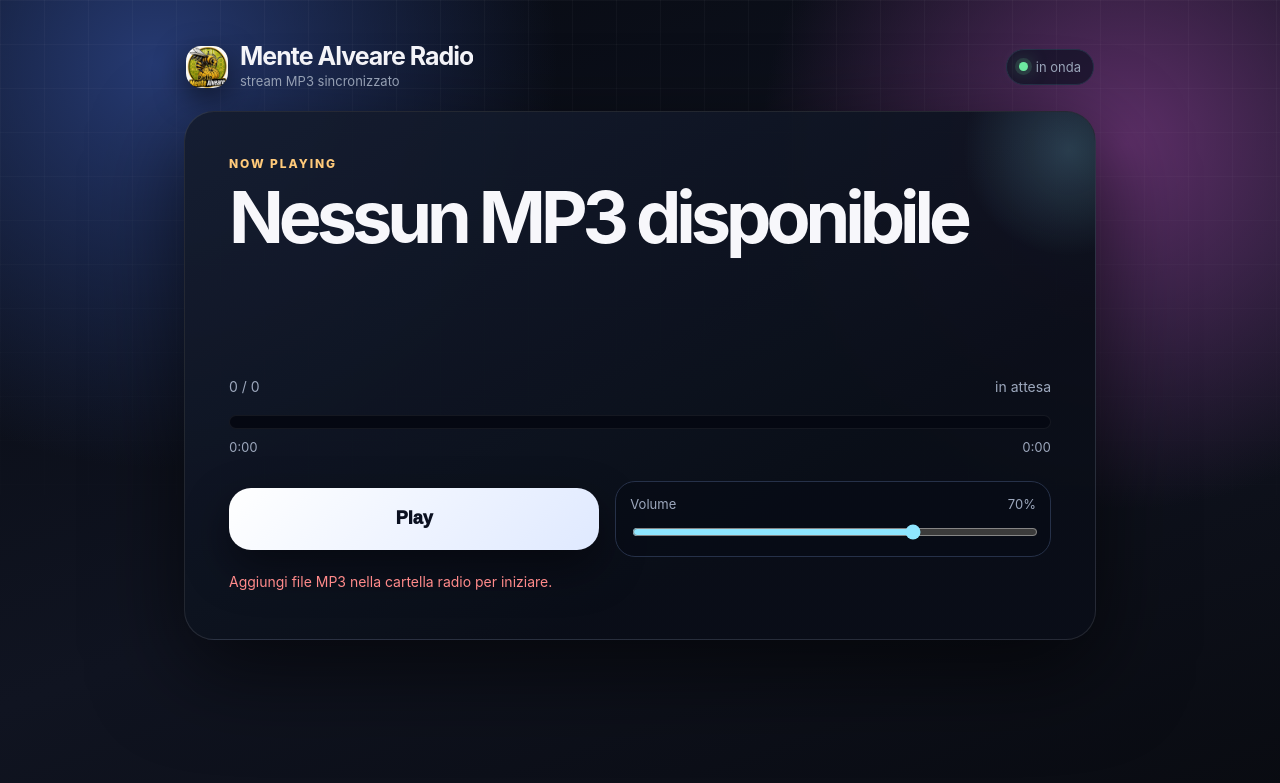
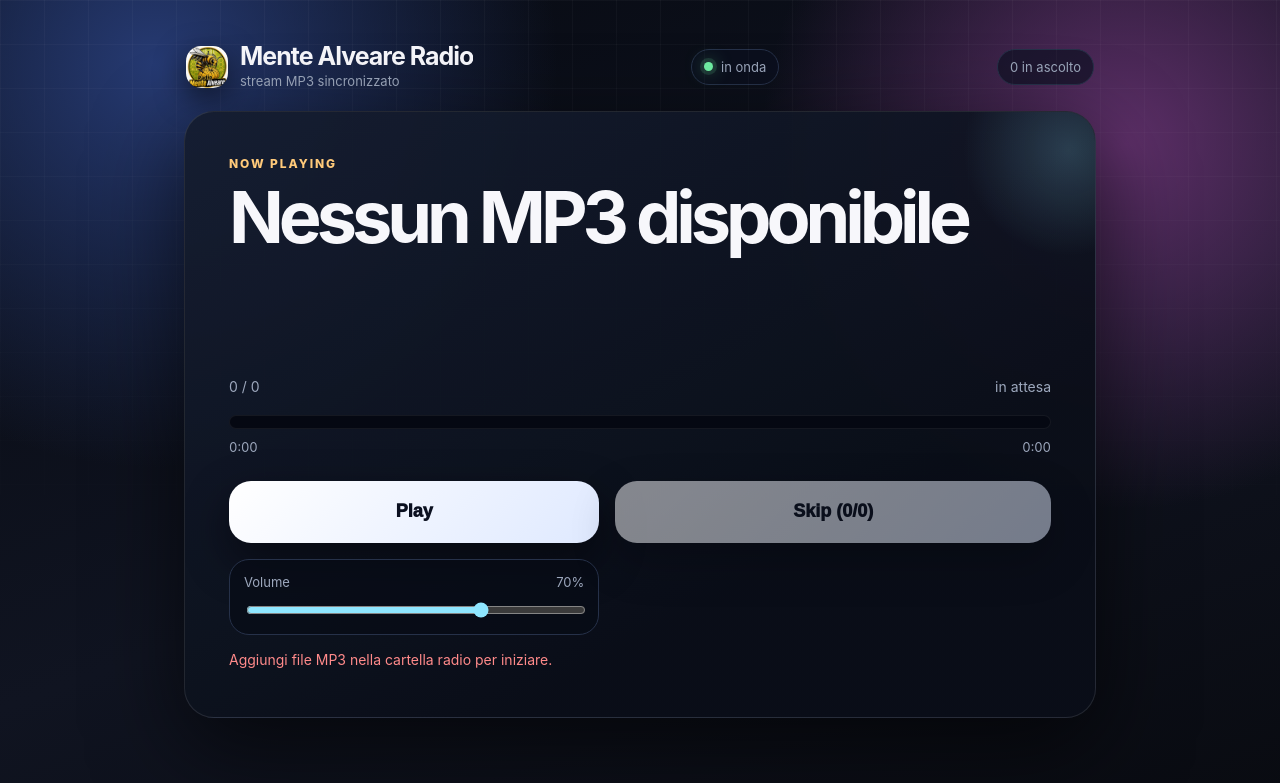
Before and after one commit to gianbo01/radio_mentealveare, a Flask app: page / in a window 1280 px wide. Shown: the top 783 px of the page. Run offline with Flask 3, Linux system fonts and the light colour scheme; parts of the project's set-up code (start-up, migrations or seed data) failed here and were passed over.

Commit message:
Add PWA listeners and skip voting

```diff
--- a/app.py
+++ b/app.py
@@ -89,12 +89,72 @@ def build_app():
         "current_index": 0,
         "started_at": time.time(),
     }
+    listening_sids = set()
+    skip_votes = set()
+
     def is_origin_allowed(origin):
         if not origin:
             return False
         if allowed_origins == "*":
             return True
         return origin in allowed_origins
+
+    def listeners_payload():
+        with state_lock:
+            return {"listening": len(listening_sids)}
+
+    def broadcast_listeners():
+        socketio.emit("listeners", listeners_payload())
+
+    def needed_votes_unlocked():
+        return (len(listening_sids) // 2) + 1 if listening_sids else 0
+
+    def needed_votes():
+        with state_lock:
+            return needed_votes_unlocked()
+
+    def skip_payload():
+        with state_lock:
+            return {
+                "votes": len(skip_votes),
+                "needed": needed_votes_unlocked(),
+                "listening": len(listening_sids),
+            }
+
+    def broadcast_skip():
+        socketio.emit("skip_state", skip_payload())
+
+    def advance_track_locked(replacement_playlist=None):
+        if replacement_playlist is not None:
+            state["playlist"] = replacement_playlist
+            state["current_index"] = 0
+        else:
+            playlist = state["playlist"]
+            if not playlist:
+                return False
+
+            if state["current_index"] + 1 >= len(playlist):
+                state["playlist"] = load_playlist()
+                state["current_index"] = 0
+            else:
+                state["current_index"] += 1
+
+        state["started_at"] = time.time()
+        skip_votes.clear()
+        return True
+
+    def emit_track_advanced():
+        socketio.emit("radio_update", current_payload())
+        broadcast_skip()
+
+    def advance_track(reason, replacement_playlist=None):
+        with state_lock:
+            advanced = advance_track_locked(replacement_playlist)
+
+        if advanced:
+            emit_track_advanced()
+
+        return advanced
 
     @app.after_request
     def add_radio_cors_headers(response):
@@ -171,11 +231,12 @@ def build_app():
                 state["current_index"] = 0
             else:
                 deleted_current = current_track is not None and current_track["filename"] == filename
-                state["playlist"] = new_playlist
-                state["current_index"] = 0
-                state["started_at"] = time.time()
+                if not deleted_current:
+                    state["playlist"] = new_playlist
+                    state["current_index"] = 0
+                    state["started_at"] = time.time()
 
-            return len(state["playlist"]), deleted_current
+            return len(new_playlist if deleted_current else state["playlist"]), deleted_current, new_playlist
 
     def current_payload():
         with state_lock:
@@ -270,6 +331,7 @@ def build_app():
 
             socketio.sleep(sleep_for)
 
+            advanced = False
             with state_lock:
                 playlist = state["playlist"]
                 if not playlist:
@@ -279,16 +341,10 @@ def build_app():
                 if time.time() - state["started_at"] + 0.05 < track["duration"]:
                     continue
 
-                if state["current_index"] + 1 >= len(playlist):
-                    playlist = load_playlist()
-                    state["playlist"] = playlist
-                    state["current_index"] = 0
-                else:
-                    state["current_index"] += 1
+                advanced = advance_track_locked()
 
-                state["started_at"] = time.time()
-
-            socketio.emit("radio_update", current_payload())
+            if advanced:
+                emit_track_advanced()
 
     @app.route("/")
     @app.route("/player")
@@ -384,7 +440,7 @@ def build_app():
 
         try:
             target.unlink()
-            total_tracks, deleted_current = delete_track_from_playlist(target.name)
+            total_tracks, deleted_current, replacement_playlist = delete_track_from_playlist(target.name)
             payload = {
                 "ok": True,
                 "message": f"Brano eliminato: {target.name}",
@@ -393,7 +449,7 @@ def build_app():
                 "playlist_length": total_tracks,
             }
             if deleted_current:
-                socketio.emit("radio_update", current_payload())
+                advance_track("delete", replacement_playlist)
             return jsonify(payload)
         except Exception as exc:
             return jsonify({"ok": False, "error": str(exc)}), 500
@@ -417,10 +473,69 @@ def build_app():
     @socketio.on("connect")
     def on_connect():
         emit("radio_state", current_payload())
+        emit("listeners", listeners_payload())
+        emit("skip_state", skip_payload())
 
     @socketio.on("request_state")
     def on_request_state():
         emit("radio_state", current_payload())
+
+    @socketio.on("set_listening")
+    def on_set_listening(is_listening):
+        should_advance = False
+        with state_lock:
+            if bool(is_listening):
+                listening_sids.add(request.sid)
+            else:
+                listening_sids.discard(request.sid)
+                skip_votes.discard(request.sid)
+            should_advance = bool(listening_sids) and len(skip_votes) >= needed_votes_unlocked()
+
+        if should_advance:
+            advance_track("vote")
+        else:
+            broadcast_skip()
+
+        broadcast_listeners()
+
+    @socketio.on("vote_skip")
+    def on_vote_skip():
+        should_advance = False
+        listeners_changed = False
+        with state_lock:
+            if request.sid not in listening_sids:
+                listening_sids.add(request.sid)
+                listeners_changed = True
+
+            if request.sid in skip_votes:
+                skip_votes.discard(request.sid)
+            else:
+                skip_votes.add(request.sid)
+
+            should_advance = bool(listening_sids) and len(skip_votes) >= needed_votes_unlocked()
+
+        if should_advance:
+            advance_track("vote")
+        else:
+            broadcast_skip()
+
+        if listeners_changed:
+            broadcast_listeners()
+
+    @socketio.on("disconnect")
+    def on_disconnect():
+        should_advance = False
+        with state_lock:
+            listening_sids.discard(request.sid)
+            skip_votes.discard(request.sid)
+            should_advance = bool(listening_sids) and len(skip_votes) >= needed_votes_unlocked()
+
+        if should_advance:
+            advance_track("vote")
+        else:
+            broadcast_skip()
+
+        broadcast_listeners()
 
     reset_playlist()
     socketio.start_background_task(radio_worker)
--- a/templates/player.html
+++ b/templates/player.html
@@ -4,8 +4,13 @@
   <meta charset="utf-8">
   <meta name="viewport" content="width=device-width, initial-scale=1">
   <title>Mente Alveare Radio</title>
-  <link rel="icon" href="/static/img/favicon.jpg" type="image/jpeg">
-  <link rel="apple-touch-icon" href="/static/img/favicon.jpg">
+  <link rel="manifest" href="/static/manifest.json">
+  <meta name="theme-color" content="#101421">
+  <link rel="icon" type="image/png" href="/static/img/icon-192.png">
+  <link rel="apple-touch-icon" href="/static/img/icon-192.png">
+  <meta name="apple-mobile-web-app-capable" content="yes">
+  <meta name="apple-mobile-web-app-status-bar-style" content="black-translucent">
+  <meta name="apple-mobile-web-app-title" content="Radio">
   <style>
     :root {
       color-scheme: dark;
@@ -232,6 +237,8 @@
 
     .play-button:hover { transform: translateY(-1px); }
     .play-button:active { transform: translateY(1px); }
+    .play-button:disabled { cursor: not-allowed; opacity: 0.5; transform: none; }
+    .play-button.voted { background: linear-gradient(135deg, var(--accent), var(--accent-2)); }
 
     .volume-card {
       display: grid;
@@ -306,6 +313,7 @@
         <span class="dot" aria-hidden="true"></span>
         <span id="connectionText">riconnessione...</span>
       </div>
+      <span id="listeners" class="connection" aria-live="polite">0 in ascolto</span>
     </header>
 
     <main>
@@ -329,6 +337,7 @@
 
         <div class="controls">
           <button id="playPause" class="play-button" type="button" aria-label="Avvia la radio">Play</button>
+          <button id="skip" class="play-button" type="button" disabled>Skip (0/0)</button>
           <div class="volume-card">
             <label class="volume-label" for="volume">
               <span>Volume</span>
@@ -355,10 +364,12 @@
     const duration = document.getElementById('duration');
     const progressBar = document.getElementById('progressBar');
     const playPause = document.getElementById('playPause');
+    const skipBtn = document.getElementById('skip');
     const volume = document.getElementById('volume');
     const volumeValue = document.getElementById('volumeValue');
     const connection = document.getElementById('connection');
     const connectionText = document.getElementById('connectionText');
+    const listenersEl = document.getElementById('listeners');
     const message = document.getElementById('message');
     const retry = document.getElementById('retry');
     const livePosition = document.getElementById('livePosition');
@@ -372,6 +383,8 @@
     let animationFrame = null;
     let fallbackPoll = null;
     let softResyncPoll = null;
+    let hasVoted = false;
+    let lastSkipState = { votes: 0, needed: 0, listening: 0 };
 
     audio.volume = 0.7;
 
@@ -403,10 +416,33 @@
       if (socket.connected) socket.emit('request_state');
     }
 
+    function sendListeningState(isListening) {
+      if (socket.connected) socket.emit('set_listening', Boolean(isListening));
+    }
+
     function updatePlayButton() {
       const playing = !audio.paused && !audio.ended;
       playPause.textContent = playing ? 'Pause' : 'Play';
       playPause.setAttribute('aria-label', playing ? 'Metti in pausa la radio' : 'Avvia la radio');
+      updateSkipAvailability();
+    }
+
+    function setSkipVoted(isVoted) {
+      hasVoted = isVoted;
+      skipBtn.classList.toggle('voted', hasVoted);
+    }
+
+    function updateSkipButton(payload = lastSkipState) {
+      lastSkipState = payload || lastSkipState;
+      const votes = Number(lastSkipState.votes) || 0;
+      const needed = Number(lastSkipState.needed) || 0;
+      skipBtn.textContent = `Skip (${votes}/${needed})`;
+      updateSkipAvailability();
+    }
+
+    function updateSkipAvailability() {
+      const canVote = Boolean(currentState && currentState.track && !audio.paused && !audio.ended && socket.connected);
+      skipBtn.disabled = !canVote;
     }
 
     function updateProgress(displaySeconds) {
@@ -479,6 +515,7 @@
       ensureRenderLoop();
 
       if (!state.track) {
+        setSkipVoted(false);
         currentSource = null;
         pendingSeek = null;
         title.textContent = 'Nessun MP3 disponibile';
@@ -487,6 +524,7 @@
         audio.removeAttribute('src');
         audio.load();
         updateProgress(0);
+        updateSkipAvailability();
         setMessage('Aggiungi file MP3 nella cartella radio per iniziare.', true);
         return;
       }
@@ -506,6 +544,7 @@
         audio.src = nextSource;
         seekTo(offset);
         updateProgress(offset);
+        updateSkipAvailability();
 
         if (userRequestedPlay) {
           tryPlay();
@@ -516,6 +555,7 @@
       }
 
       updateProgress(offset);
+      updateSkipAvailability();
 
       if (userRequestedPlay) {
         tryPlay();
@@ -559,10 +599,17 @@
       if (userRequestedPlay) tryPlay();
     });
 
-    audio.addEventListener('play', updatePlayButton);
-    audio.addEventListener('pause', updatePlayButton);
+    audio.addEventListener('play', () => {
+      updatePlayButton();
+      sendListeningState(true);
+    });
+    audio.addEventListener('pause', () => {
+      updatePlayButton();
+      sendListeningState(false);
+    });
     audio.addEventListener('ended', () => {
       updatePlayButton();
+      sendListeningState(false);
       requestSocketState();
       fetchState({ silent: true });
     });
@@ -587,6 +634,12 @@
       tryPlay();
     });
 
+    skipBtn.addEventListener('click', () => {
+      if (skipBtn.disabled || !socket.connected) return;
+      socket.emit('vote_skip');
+      setSkipVoted(!hasVoted);
+    });
+
     retry.addEventListener('click', () => {
       retry.classList.remove('is-visible');
       userRequestedPlay = true;
@@ -604,16 +657,28 @@
     socket.on('connect', () => {
       setConnection(true);
       stopFallbackPolling();
+      setSkipVoted(false);
+      if (!audio.paused && !audio.ended) sendListeningState(true);
+      updateSkipAvailability();
       requestSocketState();
     });
 
     socket.on('disconnect', () => {
       setConnection(false);
+      updateSkipAvailability();
       startFallbackPolling();
     });
 
     socket.on('radio_state', applyState);
-    socket.on('radio_update', applyState);
+    socket.on('radio_update', (state) => {
+      setSkipVoted(false);
+      applyState(state);
+    });
+    socket.on('listeners', (payload) => {
+      const listening = Number(payload && payload.listening) || 0;
+      listenersEl.textContent = `${listening} in ascolto`;
+    });
+    socket.on('skip_state', updateSkipButton);
 
     updatePlayButton();
     ensureRenderLoop();
```
Also changed, not shown: README.md, static/manifest.json (added).
